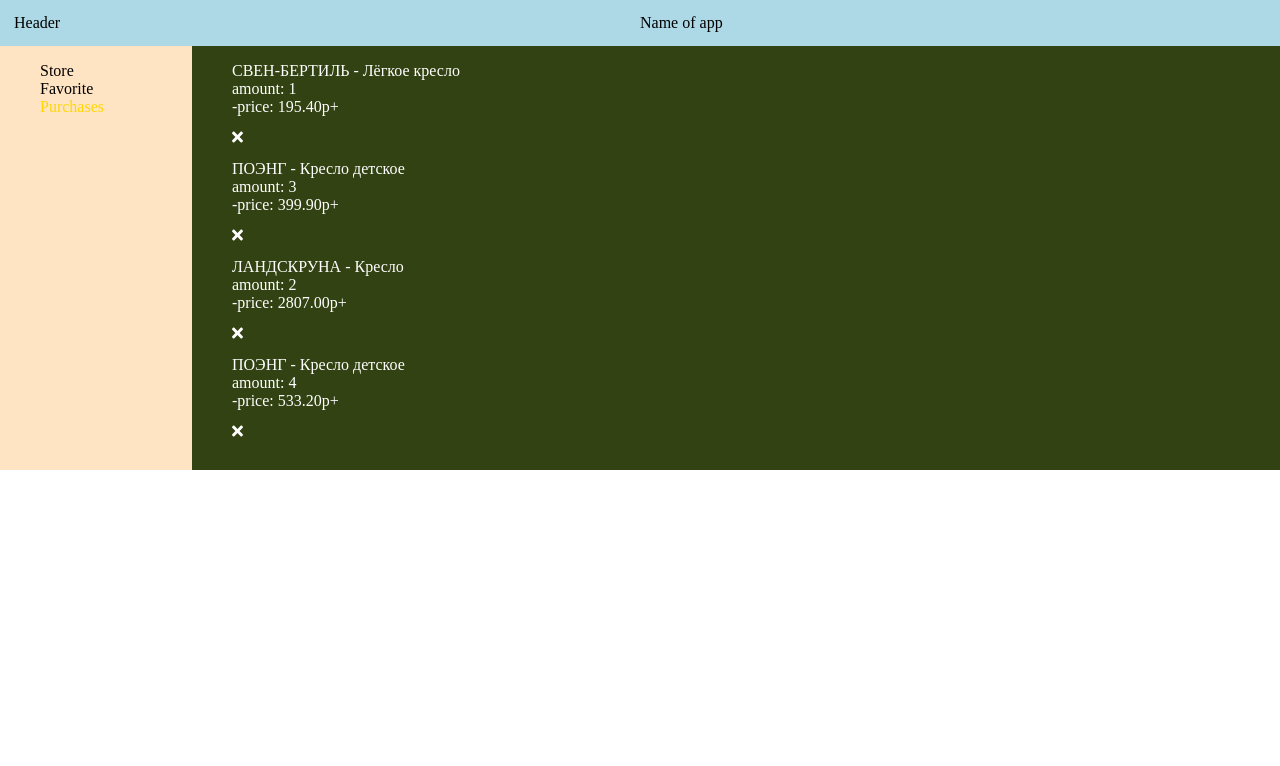
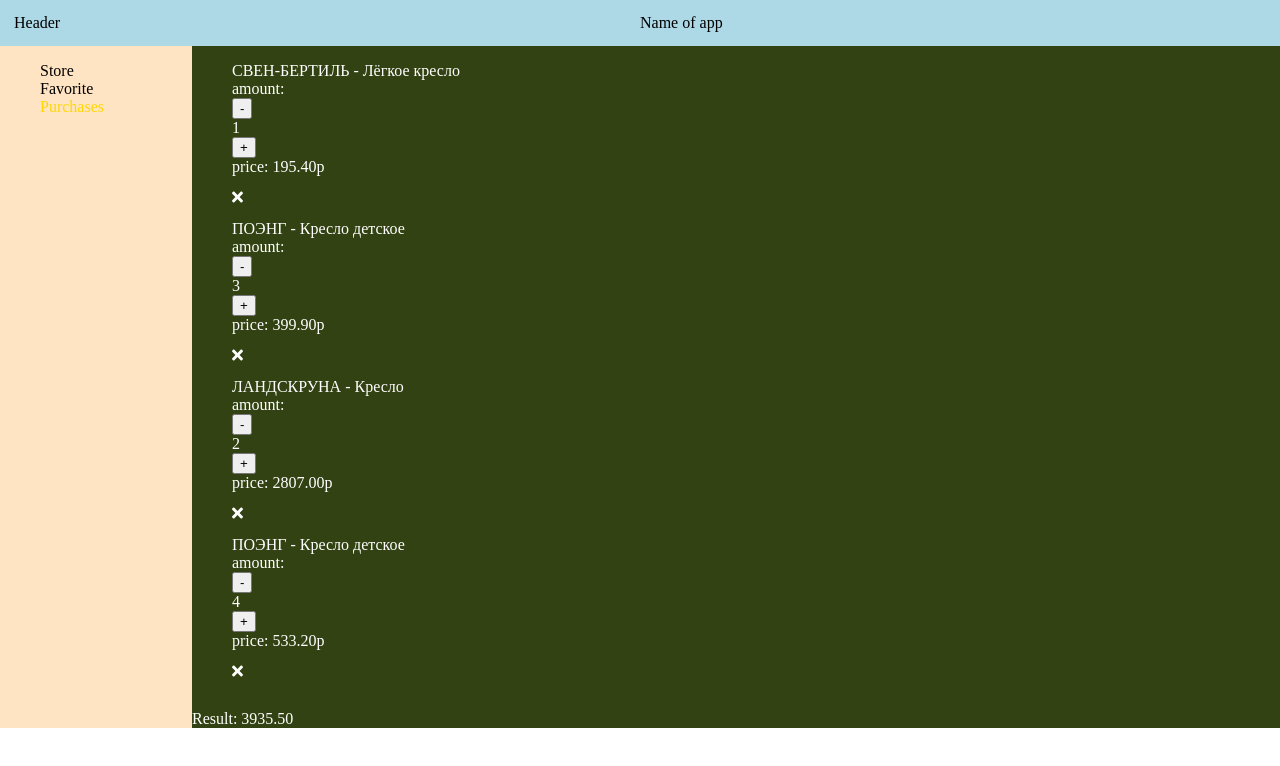
Before and after one commit to deminiro/smth, a React (Create React App) app in the folder smth/: page /purchases in a window 1280 px wide. Shown: the top 766 px of the page. Built offline with nearby package versions, Linux system fonts and the light colour scheme.

Commit message:
feat: functionality at purchase page is work

```diff
--- a/smth/src/components/main/index.jsx
+++ b/smth/src/components/main/index.jsx
@@ -5,7 +5,7 @@ import propTypes from 'prop-types';
 
 import {
   takeDataArmchairs, makeFavoriteThing, favoriteThingsFunc, changeAmountOfBuys,
-  returnPurchaseItems,
+  returnPurchaseItems, deleteBuys,
 } from '../../redux/actions';
 import Navbar from './navbar/navbar';
 import Purchases from './pages/purchases';
@@ -60,6 +60,8 @@ const Main = ({ store }) => {
                   store={store}
                   dispatch={dispatch}
                   changeAmountOfBuys={changeAmountOfBuys}
+                  returnPurchaseItems={returnPurchaseItems}
+                  deleteBuys={deleteBuys}
                 />
               );
             }}
--- a/smth/src/components/main/pages/purchases.jsx
+++ b/smth/src/components/main/pages/purchases.jsx
@@ -1,36 +1,64 @@
-import React, { useState } from 'react';
+import React, { useState, useEffect } from 'react';
 import propTypes from 'prop-types';
 import { useSelector } from 'react-redux';
 
 import { FontAwesomeIcon } from '@fortawesome/react-fontawesome';
 import { faTimes } from '@fortawesome/free-solid-svg-icons';
 
-const Purchases = ({ store, dispatch, changeAmountOfBuys }) => {
+const Purchases = ({
+  store, dispatch, changeAmountOfBuys, returnPurchaseItems, deleteBuys,
+}) => {
   const [dataPurchases, setDataPurchases] = useState(useSelector((state) => state.dataMyProfile));
+  const [valueOfBuys, setValueOfBuys] = useState({ imgSrc: '', symbol: '', value: 0 });
+  const [imgSrcForDelete, setImgSrcForDelete] = useState('');
+
+  function changeValueOfBuys(imgSrc, symbol, value) {
+    dispatch(changeAmountOfBuys(imgSrc, symbol));
+    dispatch(returnPurchaseItems(imgSrc));
+    setValueOfBuys({ imgSrc, symbol, value });
+  }
+
+  useEffect(() => {
+    const newData = store.getState();
+    setDataPurchases(newData.dataMyProfile);
+  }, [valueOfBuys.imgSrc, valueOfBuys.symbol, valueOfBuys.value]);
+
+  function onDeleteBuys(imgSrc) {
+    dispatch(deleteBuys(imgSrc));
+    setImgSrcForDelete(imgSrc);
+  }
+
+  useEffect(() => {
+    const newData = store.getState();
+    setDataPurchases(newData.dataMyProfile);
+  }, [imgSrcForDelete]);
 
   return (
+    <div>
       <ul>
-      {dataPurchases.map(({
+        {dataPurchases.dataObj.map(({
           nameOfThing, price, amountForBuy, img,
         }) => {
           const priceByUnit = price * amountForBuy;
           return (
             <li key={img + price}>
               <p>{nameOfThing}</p>
-            <p>{`amount: ${amountForBuy}`}</p>
-            <p>
-              <span>-</span>
-              {`price: ${priceByUnit.toFixed(2)}p`}
-              <span>+</span>
-            </p>
+              <p>amount:</p>
+              <button type="button" onClick={() => changeValueOfBuys(img, '-', amountForBuy)}>-</button>
+              <p>{amountForBuy}</p>
+              <button type="button" onClick={() => changeValueOfBuys(img, '+', amountForBuy)}>+</button>
+              <p>{`price: ${priceByUnit.toFixed(2)}p`}</p>
               <FontAwesomeIcon
                 icon={faTimes}
                 className="list-element__star"
+                onClick={() => onDeleteBuys(img)}
               />
             </li>
           );
         })}
       </ul>
+      <p>{`Result: ${dataPurchases.sumOfThings}`}</p>
+    </div>
   );
 };
 
@@ -42,6 +70,8 @@ Purchases.propTypes = {
   }),
   dispatch: propTypes.func,
   changeAmountOfBuys: propTypes.func,
+  returnPurchaseItems: propTypes.func,
+  deleteBuys: propTypes.func,
 };
 
 Purchases.defaultProps = {
@@ -50,4 +80,6 @@ Purchases.defaultProps = {
   }),
   dispatch: () => {},
   changeAmountOfBuys: () => {},
+  returnPurchaseItems: () => {},
+  deleteBuys: () => {},
 };
--- a/smth/src/redux/actions/index.js
+++ b/smth/src/redux/actions/index.js
@@ -17,8 +17,14 @@ export const changeAmountOfBuys = (imgSrc, symbol) => ({
   symbol,
 });
 
-export const returnPurchaseItems = () => ({
+export const returnPurchaseItems = (imgSrcWithCountZero) => ({
   type: 'RETURN_PURCHASE_ITEMS',
+  imgSrcWithCountZero,
+});
+
+export const deleteBuys = (imgSrc) => ({
+  type: 'DELETE_BUYS',
+  imgSrc,
 });
 
 export const nonSubmitedNewText = (text) => ({
--- a/smth/src/redux/reducers/dataMyProfile.js
+++ b/smth/src/redux/reducers/dataMyProfile.js
@@ -89,8 +89,32 @@ function changeAmountOfBuys(imgSrc, symbol, dataObj) {
   return dataObj;
 }
 
-function returnPurchaseItems(dataObj) {
-  return dataObj.filter((el) => el.amountForBuy > 0);
+function returnPurchaseItems(dataObj, imgSrcWithCountZero = '') {
+  const newData = dataObj.filter((el) => el.amountForBuy > 0 || el.img === imgSrcWithCountZero);
+  let sumOfThings = 0;
+  newData.forEach((el) => {
+    sumOfThings += el.price * el.amountForBuy;
+  });
+  return {
+    dataObj: newData,
+    sumOfThings: sumOfThings.toFixed(2),
+  };
+}
+
+function deleteBuys(dataObj, imgSrc) {
+  const newObj = [];
+  let sumOfThings = 0;
+  dataObj.forEach((el) => {
+    if (el.img === imgSrc) el.amountForBuy = 0;
+    else if (el.amountForBuy > 0) {
+      newObj.push(el);
+      sumOfThings += el.price * el.amountForBuy;
+    }
+  });
+  return {
+    dataObj: newObj,
+    sumOfThings: sumOfThings.toFixed(2),
+  };
 }
 
 const dataMyProfile = (state = [], action) => {
@@ -104,7 +128,9 @@ const dataMyProfile = (state = [], action) => {
     case 'CHANGE_AMOUNT_OF_BUYS':
       return changeAmountOfBuys(action.imgSrc, action.symbol, data);
     case 'RETURN_PURCHASE_ITEMS':
-      return returnPurchaseItems(data);
+      return returnPurchaseItems(data, action.imgSrcWithCountZero);
+    case 'DELETE_BUYS':
+      return deleteBuys(data, action.imgSrc);
     default:
       return state;
   }
```
Lines whose indentation alone changed are shown as unchanged.
